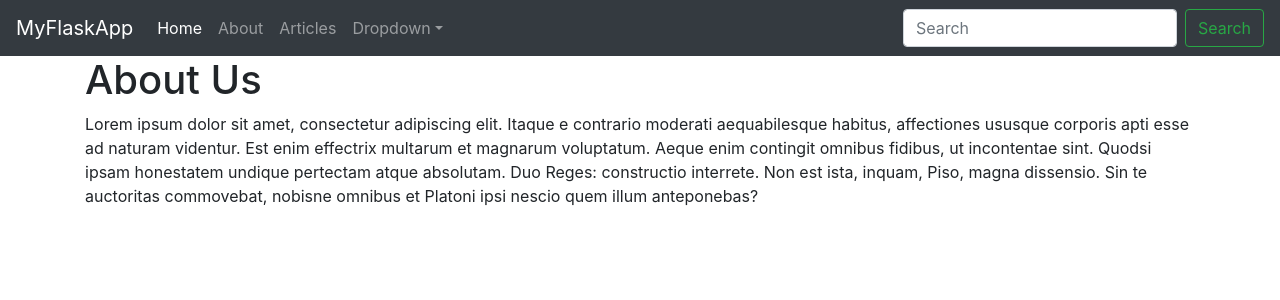
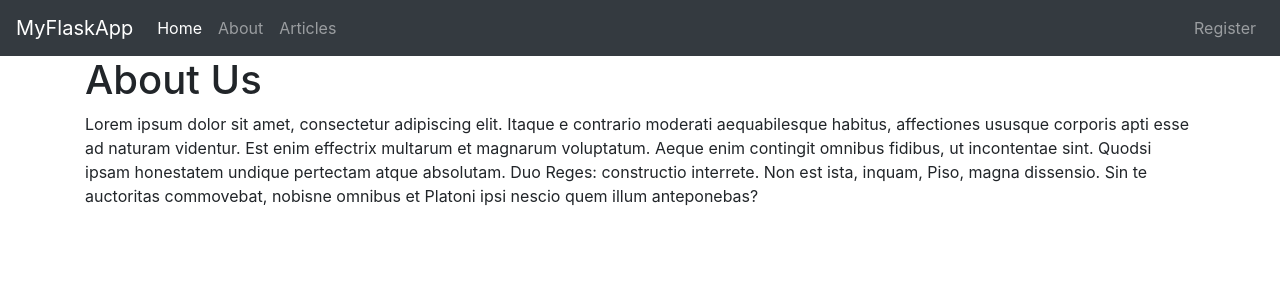
Before and after one commit to mnovacyu/flask-user-registration, a Flask app: page /about in a window 1280 px wide. Shown: the top 300 px of the page. Run offline with Flask 2, Linux system fonts and the light colour scheme; some libraries are stand-ins or nearby versions.

Commit message:
add register button to nav bar

```diff
--- a/templates/includes/_navbar.html
+++ b/templates/includes/_navbar.html
@@ -15,18 +15,11 @@
           <li class="nav-item">
             <a class="nav-link" href="/articles">Articles</a>
           </li>
-          <li class="nav-item dropdown">
-            <a class="nav-link dropdown-toggle" href="http://example.com" id="dropdown01" data-toggle="dropdown" aria-haspopup="true" aria-expanded="false">Dropdown</a>
-            <div class="dropdown-menu" aria-labelledby="dropdown01">
-              <a class="dropdown-item" href="#">Action</a>
-              <a class="dropdown-item" href="#">Another action</a>
-              <a class="dropdown-item" href="#">Something else here</a>
-            </div>
+        </ul>
+        <ul class="navbar-nav ml-auto navbar-right">
+          <li class="nav-item">
+            <a class="nav-link" href="/register">Register</a>
           </li>
         </ul>
-        <form class="form-inline my-2 my-lg-0">
-          <input class="form-control mr-sm-2" type="text" placeholder="Search" aria-label="Search">
-          <button class="btn btn-outline-success my-2 my-sm-0" type="submit">Search</button>
-        </form>
       </div>
     </nav>
```
